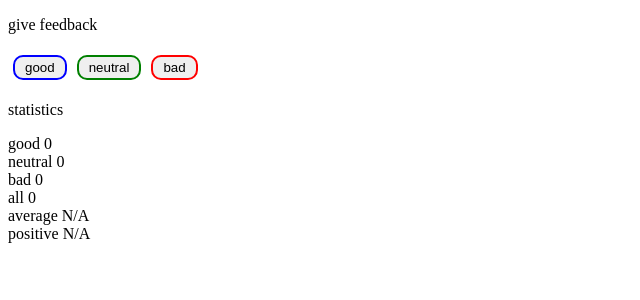
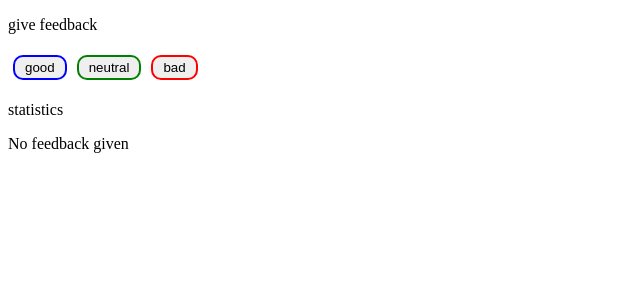
Before and after one commit to skhswe99/unicafe, a React (Create React App) app: page / in a window 1280 px wide. Shown: the top 300 px of the page, without its empty margins (0-640 px from the left). Built offline with nearby package versions, Linux system fonts and the light colour scheme.

Commit message:
completes logic to render feedback stats condtionally

```diff
--- a/src/App.js
+++ b/src/App.js
@@ -30,12 +30,21 @@ const App = () => {
       <button onClick={handleNeutral} id='neutral-button'>neutral</button>
       <button onClick={handleBad} id='bad-button'>bad</button>
       <p>statistics</p>
+
+      {sum > 0 ?
+        <> {/*conditional rendering*/}
           good {good}<br/>
           neutral {neutral}<br/>
           bad {bad}<br/>
           all {sum}<br/>
           average {sum > 0 ? (good - bad) / sum : 'N/A'}<br/>
           positive {sum > 0 ? `${good/sum*100}%`: 'N/A'}<br/>
+        </>
+      :
+        <>
+          No feedback given
+        </>
+      }
     </div>
 )
 }
```
Lines whose indentation alone changed are shown as unchanged.
